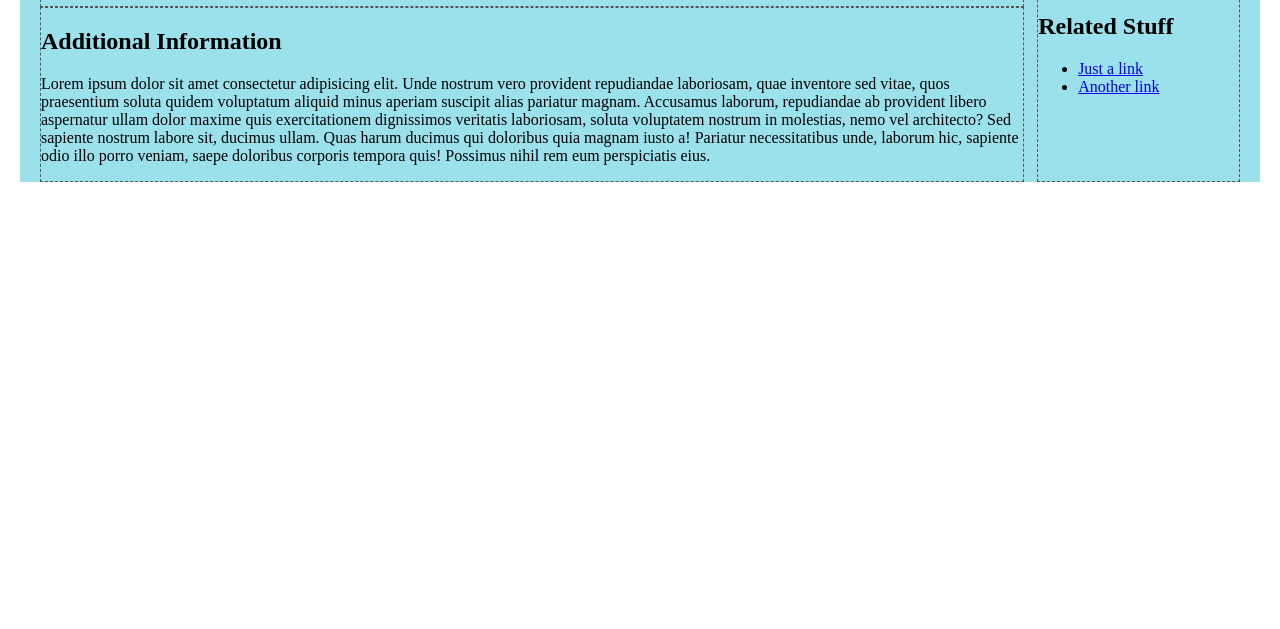
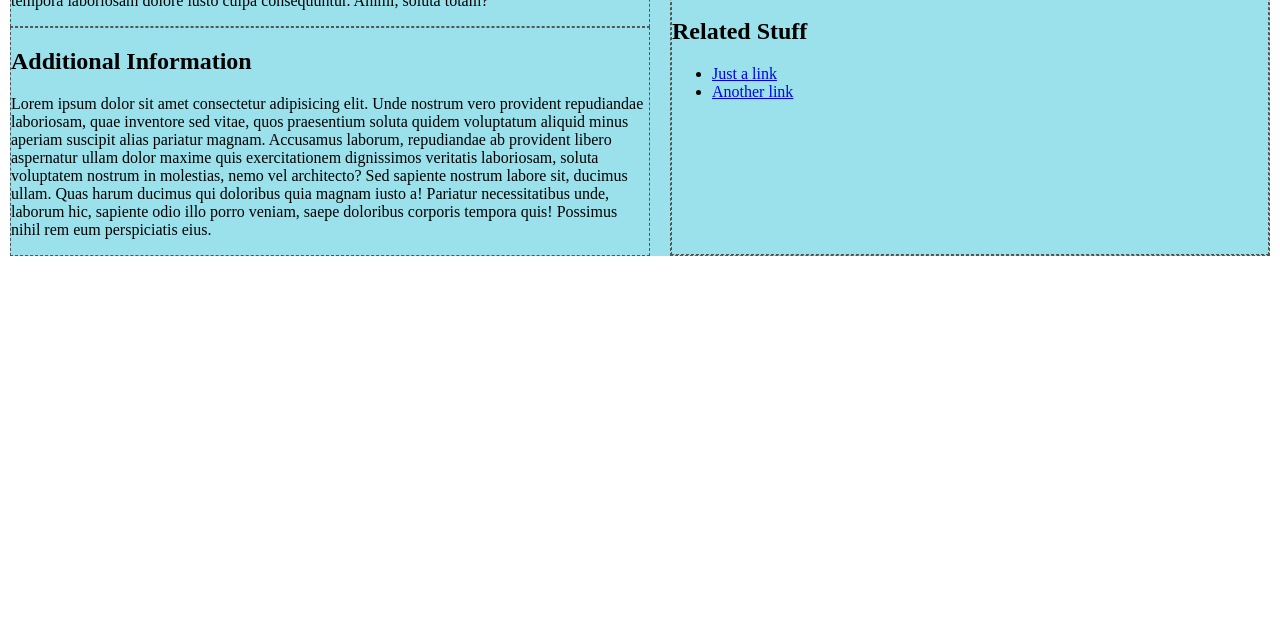
Before and after one commit to Newthrone/PracticeDay1, a plain HTML site: page gridLayout.html in a window 1280 px wide. Shown: the part 171-800 px from the top of the page. Drawn offline with Linux system fonts and the light colour scheme.

Commit message:
на гридах без брейкпоинтов, переполнение текста

```diff
--- a/gridLayout.html
+++ b/gridLayout.html
@@ -10,7 +10,7 @@
     <a href="/index.html">На главную</a>
 
     <div class="gridContainer">
-      <div class="intro">
+      <div class="intro border">
         <h1>Introduction</h1>
         <p>
           Lorem ipsum dolor sit amet consectetur adipisicing elit. Quas
@@ -22,8 +22,8 @@
         </p>
       </div>
 
-      <div class="sidebar">
-        <div>
+      <div class="sidebar border">
+        <div class="border">
           <h2>Actions</h2>
           <ul>
             <li><a href="#1">Do a thing</a></li>
@@ -31,7 +31,7 @@
             <li><a href="#1">Hold the phone</a></li>
           </ul>
         </div>
-        <div>
+        <div  class="border">
           <h2>Related Stuff</h2>
           <ul>
             <li><a href="#1">Just a link</a></li>
@@ -40,7 +40,7 @@
         </div>
       </div>
 
-      <div class="moreInfo">
+      <div class="moreInfo border">
         <h2>Additional Information</h2>
         <p>
           Lorem ipsum dolor sit amet consectetur adipisicing elit. Unde nostrum
@@ -57,7 +57,15 @@
       </div>
     </div>
     <style>
-      .gridContainer {
+      body {
+        margin: 0;
+        padding: 10px;
+      }
+      .border {
+        border: 1px dashed #555;
+      }
+
+      /* .gridContainer {
         display: grid;
         grid-template-columns: 1fr;
         grid-template-areas:
@@ -74,18 +82,15 @@
 
       .intro {
         grid-area: intro;
-        border: 1px dashed #555;
       }
 
       .sidebar {
         grid-area: sidebar;
         display: grid;
-        border: 1px dashed #555;
       }
 
       .moreInfo {
         grid-area: moreinfo;
-        border: 1px dashed #555;
       }
 
       @media (min-width: 500px) {
@@ -105,36 +110,27 @@
           grid-template-rows: min-content;
           padding: 0 20px 0 0;
         }
+      } */
+      * {
+        box-sizing: border-box;
       }
 
-      /* .gridContainer {
+      .gridContainer {
         display: grid;
-        grid-template-columns: repeat(auto-fill, minmax(490px, 1fr));
-        grid-auto-flow: column;
-        grid-column-gap: 1vw;
-        padding: 0 20px;
+        grid-template-columns: repeat(auto-fit, minmax(600px, max-content));
+        grid-template-rows: min-content;
+        grid-column-gap: 20px;
         margin: 0 auto;
-        max-width: 1200px;
+        max-width: 1366px;
         background-color: #9ae1eb;
-      }
-
-      .intro {
-        grid-column: 1;
-        border: 1px dashed #555;
       }
 
       .sidebar {
         display: grid;
-        grid-template-columns: repeat(auto-fit, minmax(320px, 640px));
-        grid-column: span 2;
-        grid-auto-flow: dense;
-        border: 1px dashed #555;
+        grid-template-columns: repeat(auto-fit, minmax(300px, 1fr));
+        grid-template-rows: min-content;
+        grid-row: span 2;
       }
-
-      .moreInfo {
-        grid-column: 1;
-        border: 1px dashed #555;
-      } */
     </style>
   </body>
 </html>
```
